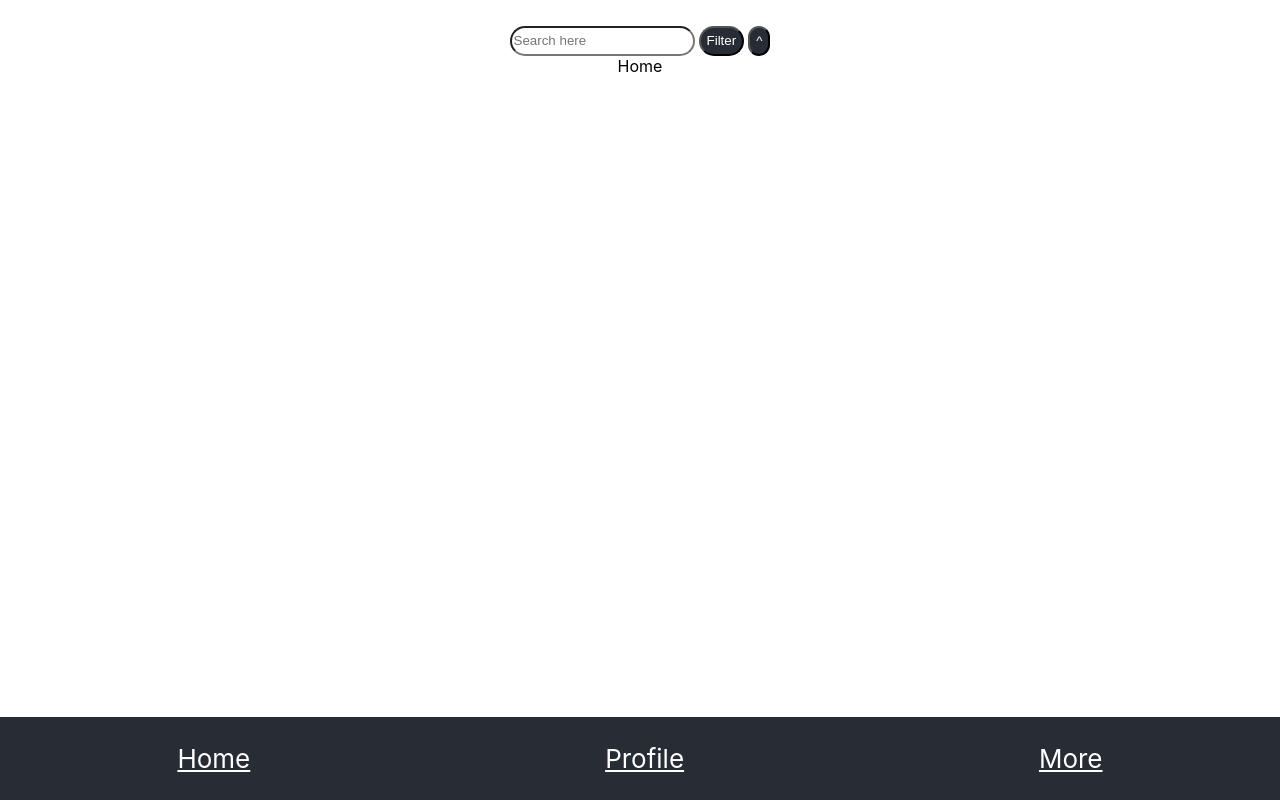
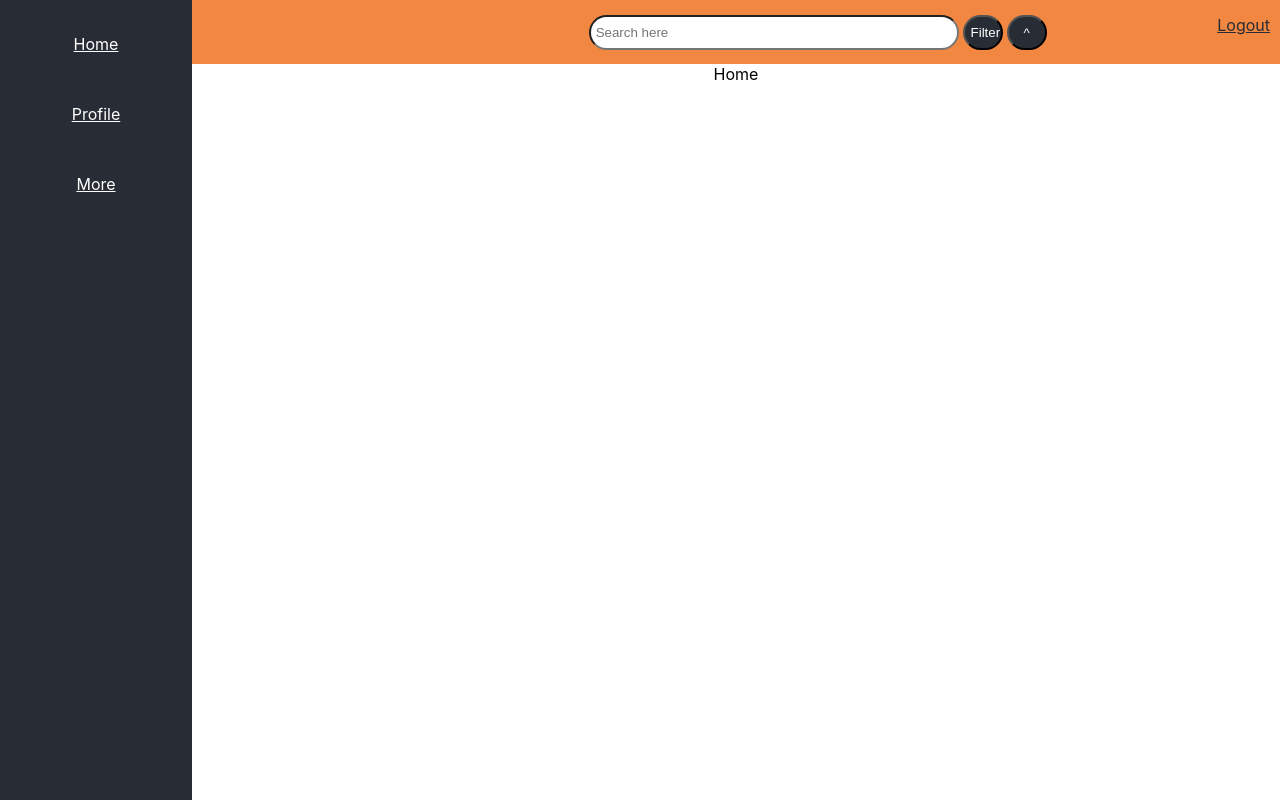
Before and after one commit to Kimara1904/FE-Library-project, a React (Create React App) app in the folder fe-library-app/: page /home in a window 1280 px wide. Built offline with nearby package versions, Linux system fonts and the light colour scheme.

Commit message:
Implementing Layout for Desktop and fixing some minor issues

```diff
--- a/fe-library-app/src/App.css
+++ b/fe-library-app/src/App.css
@@ -1,3 +1,4 @@
+@import "./variables.css";
 .App {
   text-align: center;
   position:relative;
@@ -21,7 +22,7 @@
 }
 
 .App-footer {
-  background-color: #282c34;
+  background-color: var(--dark_color);
   min-height: 10%;
   position: fixed;
   right: 0;
@@ -30,6 +31,14 @@
   font-size: calc(10px + 2vmin);
   color: white;
   z-index: 100;
+}
+
+.App-sideBar{
+  display: none;
+}
+
+.App-header{
+  display: none;
 }
 
 .App-link {
@@ -44,3 +53,32 @@
     transform: rotate(360deg);
   }
 }
+
+@media only screen and (min-width: 768px){
+  .App{
+    padding-top: 0;
+    display: flex;
+    flex-direction: column;
+  }
+  .App-main{
+    width: calc(100% - var(--sidebar_width));
+    position: sticky;
+    float: right;
+    margin-left: var(--sidebar_width);
+    height: 100%;
+  }
+  .App-footer{
+    display: none;
+  }
+  .App-sideBar{
+    display: block;
+    bottom: 0;
+    left: 0;
+    position: fixed;
+    min-height: 100vh;
+    width: var(--sidebar_width);
+    z-index: 90;
+    background-color: var(--dark_color);
+    color:white;
+  }
+}
--- a/fe-library-app/src/App.tsx
+++ b/fe-library-app/src/App.tsx
@@ -16,12 +16,15 @@ function App() {
   return (
     <BrowserRouter>
       <div className='App'>
+        <div className='App-sideBar'>
+          <NavigationBar onNavClick={onNavClickHandler} />
+          <SideBar display={sideBarOn} />
+        </div>
         <main className='App-main'>
           <AppRouter />
-          <SideBar display={sideBarOn}/>
         </main>
         <footer className='App-footer'>
-          <NavigationBar onNavClick={onNavClickHandler}/>
+          <NavigationBar onNavClick={onNavClickHandler} />
         </footer>
       </div>
     </BrowserRouter>
--- a/fe-library-app/src/components/AppRouter/AppRouter.tsx
+++ b/fe-library-app/src/components/AppRouter/AppRouter.tsx
@@ -1,11 +1,13 @@
 import { Route, Routes } from 'react-router'
 
 import HomePage from './pages/HomePage'
+import LoginPage from './pages/LoginPage'
 import ProfilePage from './pages/ProfilePage'
 
 const AppRouter = () => {
   return (
     <Routes>
+      <Route path='/' element={<LoginPage />} />
       <Route path='/home' element={<HomePage />} />
       <Route path='profile' element={<ProfilePage />} />
     </Routes>
--- a/fe-library-app/src/components/AppRouter/pages/HomePage.module.css
+++ b/fe-library-app/src/components/AppRouter/pages/HomePage.module.css
@@ -1,7 +1,16 @@
-.home button {
-    margin-left: 4px;
-    background-color: #282c34;
-    color:white;
-    border-radius: 30px;
-    height: 30px;
+@media only screen and (min-width: 768px){
+    .home{
+        display: flex;
+        flex-direction: column;
+        min-height: 100%;
+    }
+    .screen_search{
+        background-color: var(--orange_color);
+        display: flex;
+        min-height: 64px;
+        position: sticky;
+        top: 0;
+        justify-content: center;
+        align-items: center;
+    }
 }
--- a/fe-library-app/src/components/AppRouter/pages/HomePage.tsx
+++ b/fe-library-app/src/components/AppRouter/pages/HomePage.tsx
@@ -1,22 +1,13 @@
-import { useState } from 'react'
-
-import Search from '../../Search/Search'
-import Filter from '../../Filter/Filter'
 import styles from './HomePage.module.css'
+import BookSearch from '../../BookSearch/BookSearch'
 
 const HomePage = () => {
-  const [ showFilter, setShowFilter ] = useState<boolean>(false)
-
-  const onFilterHandler = () => {
-    setShowFilter((pervState) => !pervState)
-  }
   return (
     <div className={styles.home}>
-      <Search />
-      <button onClick={onFilterHandler}>Filter</button>
-      <button>^</button>
-      {showFilter && <Filter/>}
-      <div>Home</div>
+      <div className={styles.screen_search}>
+        <BookSearch />
+      </div>
+      <div className={styles.home_content}>Home</div>
     </div>
   )
 }
--- a/fe-library-app/src/components/AppRouter/pages/LoginPage.tsx
+++ b/fe-library-app/src/components/AppRouter/pages/LoginPage.tsx
@@ -1,5 +1,5 @@
 const LoginPage = () => {
-  return <p>LoginPage</p>
+  return <span>LoginPage</span>
 }
 
 export default LoginPage
--- /dev/null
+++ b/fe-library-app/src/components/BookSearch/BookSearch.module.css
@@ -0,0 +1,29 @@
+.search button {
+    margin-left: 4px;
+    background-color: var(--dark_color);
+    color:white;
+    border-radius: 30px;
+    height: 30px;
+}
+
+.search a {
+    right: 10px;
+    position: fixed;
+    color: var(--dark_color)
+}
+
+@media only screen and (min-width: 768px){
+    .search{
+        position: absolute;
+        left: 15%;
+        right: 0;
+    }
+   .search button{
+        width: 40px;
+        height: 35px;
+   }
+   .search input{
+        height: 35px;
+        width: 40%;
+   }
+}
--- /dev/null
+++ b/fe-library-app/src/components/BookSearch/BookSearch.tsx
@@ -0,0 +1,25 @@
+import { useState } from 'react'
+
+import Filter from '../Filter/Filter'
+import Search from '../Search/Search'
+import style from './BookSearch.module.css'
+
+const BookSearch = () => {
+  const [ showFilter, setShowFilter ] = useState<boolean>(false)
+
+  const onFilterHandler = () => {
+    setShowFilter((pervState) => !pervState)
+  }
+
+  return (
+    <div className={style.search}>
+      <Search />
+      <button onClick={onFilterHandler}>Filter</button>
+      <button>^</button>
+      <a href='./'>Logout</a>
+      {showFilter && <Filter />}
+    </div>
+  )
+}
+
+export default BookSearch
--- a/fe-library-app/src/components/NavigationBar/NavigationBar.module.css
+++ b/fe-library-app/src/components/NavigationBar/NavigationBar.module.css
@@ -17,3 +17,15 @@
     all: unset;
     text-decoration: underline;
 }
+
+@media only screen and (min-width: 768px){
+    .nav ul{
+        display: flexbox;
+        flex-direction: column;
+        min-height: 100vh;
+        justify-content: flex-start;
+    }
+    .nav li {
+        margin-top: 50px;
+    }
+}
--- a/fe-library-app/src/components/Search/Search.module.css
+++ b/fe-library-app/src/components/Search/Search.module.css
@@ -1,4 +1,5 @@
 .search input {
     height: 30px;
     border-radius: 30px;
+    padding-left: 5px;
 }
--- a/fe-library-app/src/components/SideBar/SideBar.module.css
+++ b/fe-library-app/src/components/SideBar/SideBar.module.css
@@ -6,7 +6,7 @@
     min-height: 100vh;
     width: 50%;
     z-index: 90;
-    background-color: #282c34;
+    background-color: var(--dark_color);
     color:white;
     opacity: 0.9;
 }
@@ -14,3 +14,17 @@
 .sideBarHidden {
     display: none;
 }
+
+@media only screen and (min-width: 768px){
+    .sideBar{
+    display: block;
+    top: 25%;
+    bottom: 0;
+    left: 0;
+    position: fixed;
+    min-height: 100vh;
+    width: var(--sidebar_width);
+    background-color: var(--dark_color);
+    color:white;
+    }
+}
--- /dev/null
+++ b/fe-library-app/src/variables.css
@@ -0,0 +1,5 @@
+body{
+    --sidebar_width: 15vw;
+    --dark_color: #282c34;
+    --orange_color: #F28741;
+}
```
